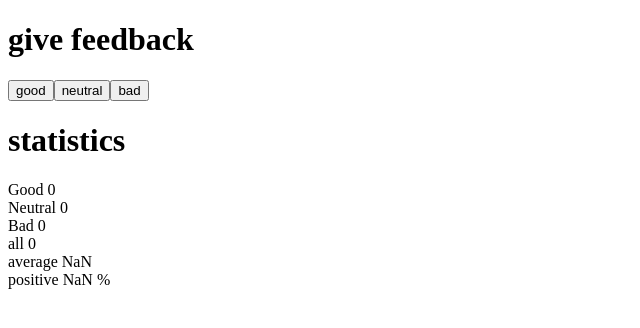
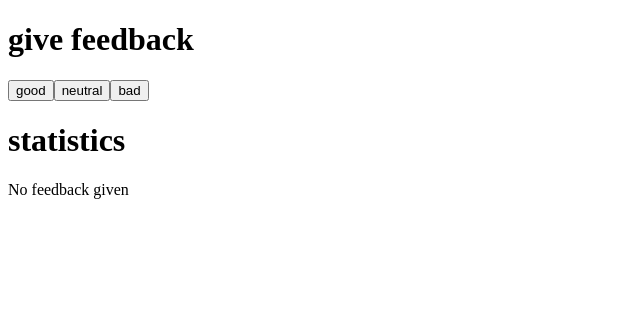
Before and after one commit to mankeli86/FullStackOpen23, a React (Vite) app in the folder osa1/unicafe/: page / in a window 1280 px wide. Shown: the top 328 px of the page, without its empty margins (0-640 px from the left). Built offline with nearby package versions, Linux system fonts and the light colour scheme.

Commit message:
unicafe step4

```diff
--- a/osa1/unicafe/src/App.jsx
+++ b/osa1/unicafe/src/App.jsx
@@ -8,6 +8,12 @@ const Button = (props) => (
 
 const Statistics = (props) => {
   const {good, neutral, bad} = props.feedback
+  if (good+neutral+bad == 0) {
+    return [
+      <div>No feedback given</div>
+    ]
+  }
+  else {
     return [
       <div>Good {good}</div>,
       <div>Neutral {neutral}</div>,
@@ -16,6 +22,7 @@ const Statistics = (props) => {
       <div>average {(good*1+neutral*0+bad*-1)/(good+neutral+bad)}</div>,
       <div>positive {good/(good+neutral+bad)} %</div>
     ]
+  }
 }
 
 const App = () => {
```
Lines whose indentation alone changed are shown as unchanged.
